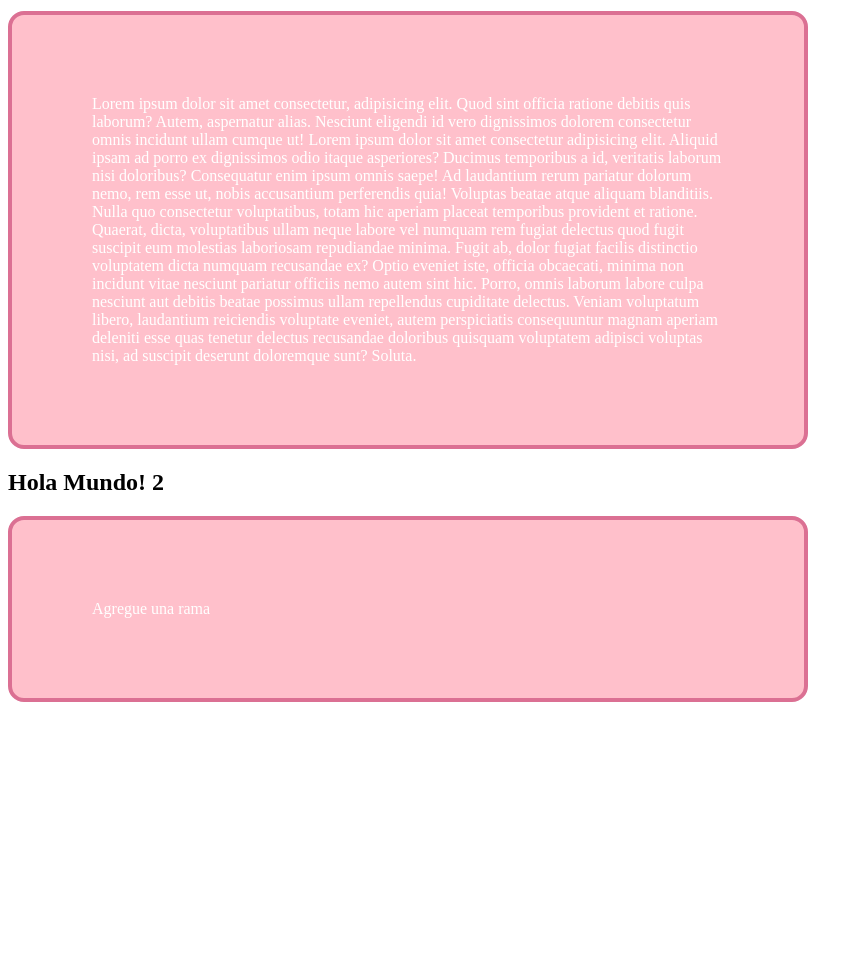
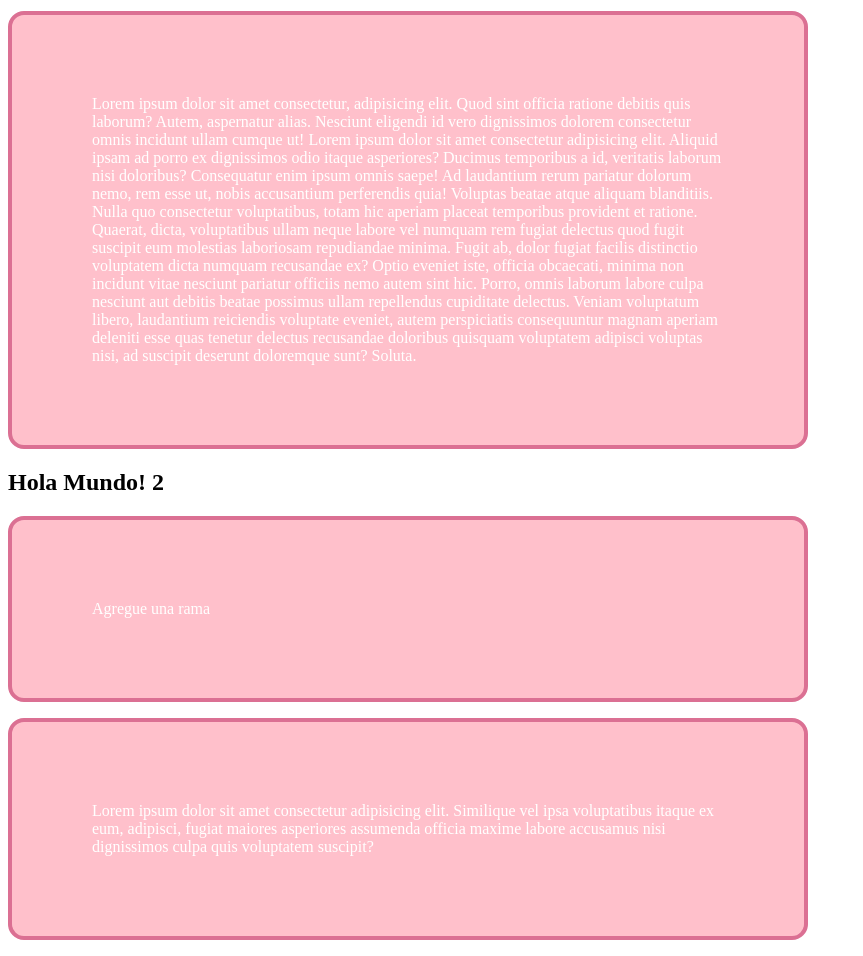
Before and after one commit to camilamercado95/mi_repo_2, a plain HTML site: page index.html in a window 1280 px wide. Shown: the part 90-1046 px from the top of the page, without its empty margins (0-863 px from the left). Before the commit the page ends 808 px from the top, so only its background shows below. Drawn offline with Linux system fonts and the light colour scheme.

Commit message:
commit a partir de otro commit

```diff
--- a/index.html
+++ b/index.html
@@ -20,5 +20,8 @@
     <h2>Hola Mundo! 2 </h2>
 
     <p>Agregue una rama</p>
+
+
+    <p>Lorem ipsum dolor sit amet consectetur adipisicing elit. Similique vel ipsa voluptatibus itaque ex eum, adipisci, fugiat maiores asperiores assumenda officia maxime labore accusamus nisi dignissimos culpa quis voluptatem suscipit?</p>
 </body>
 </html>
```
